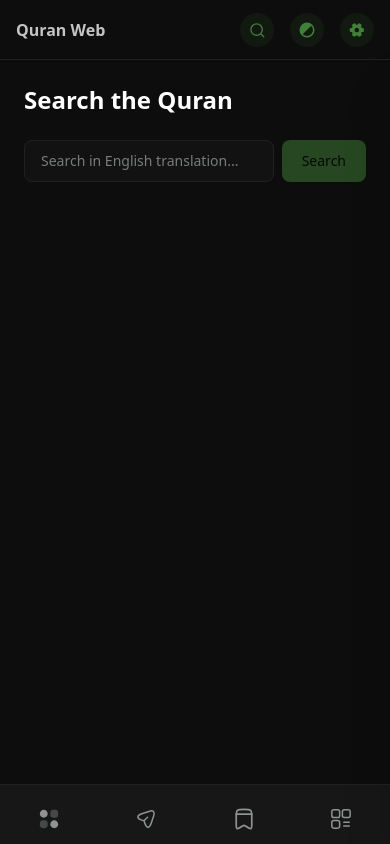
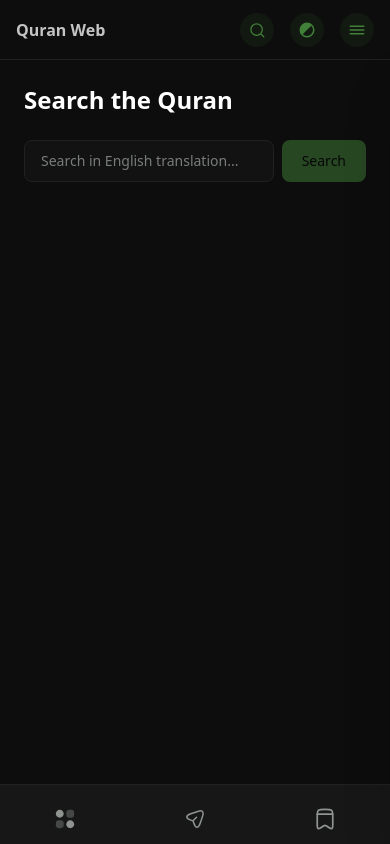
Before and after one commit to Hacnine/quranweb-frontend, a Next.js app: page /search in a window 390 px wide. Built offline with nearby package versions, Linux system fonts and the light colour scheme; a web font is replaced by a local one.

Commit message:
feat: move More button to header as hamburger icon on mobile

```diff
--- a/components/Header.tsx
+++ b/components/Header.tsx
@@ -58,8 +58,10 @@
           className="flex h-[34px] w-[34px] min-w-[34px] cursor-pointer items-center justify-center rounded-full bg-qm-green/10 text-qm-green transition-all active:scale-90"
           aria-label="Settings"
         >
-          <svg xmlns="http://www.w3.org/2000/svg" width="18" height="18" viewBox="0 0 19 18" fill="none">
-            <path d="M15.3953 6.91501C14.0378 6.91501 13.4828 5.95501 14.1578 4.77751C14.5478 4.09501 14.3153 3.22501 13.6328 2.83501L12.3353 2.09251C11.7428 1.74001 10.9778 1.95001 10.6253 2.54251L10.5428 2.68501C9.86781 3.86251 8.75781 3.86251 8.07531 2.68501L7.99281 2.54251C7.65531 1.95001 6.89031 1.74001 6.29781 2.09251L5.00031 2.83501C4.31781 3.22501 4.08531 4.10251 4.47531 4.78501C5.15781 5.95501 4.60281 6.91501 3.24531 6.91501C2.46531 6.91501 1.82031 7.55251 1.82031 8.34001V9.66001C1.82031 10.44 2.45781 11.085 3.24531 11.085C4.60281 11.085 5.15781 12.045 4.47531 13.2225C4.08531 13.905 4.31781 14.775 5.00031 15.165L6.29781 15.9075C6.89031 16.26 7.65531 16.05 8.00781 15.4575L8.09031 15.315C8.76531 14.1375 9.87531 14.1375 10.5578 15.315L10.6403 15.4575C10.9928 16.05 11.7578 16.26 12.3503 15.9075L13.6478 15.165C14.3303 14.775 14.5628 13.8975 14.1728 13.2225C13.4903 12.045 14.0453 11.085 15.4028 11.085C16.1828 11.085 16.8278 10.4475 16.8278 9.66001V8.34001C16.8203 7.56001 16.1828 6.91501 15.3953 6.91501ZM9.32031 11.4375C7.97781 11.4375 6.88281 10.3425 6.88281 9.00001C6.88281 7.65751 7.97781 6.56251 9.32031 6.56251C10.6628 6.56251 11.7578 7.65751 11.7578 9.00001C11.7578 10.3425 10.6628 11.4375 9.32031 11.4375Z" fill="currentColor"/>
+          <svg xmlns="http://www.w3.org/2000/svg" width="18" height="18" viewBox="0 0 18 18" fill="none">
+            <path d="M2.25 5.25H15.75" stroke="currentColor" strokeWidth="1.5" strokeLinecap="round"/>
+            <path d="M2.25 9H15.75" stroke="currentColor" strokeWidth="1.5" strokeLinecap="round"/>
+            <path d="M2.25 12.75H15.75" stroke="currentColor" strokeWidth="1.5" strokeLinecap="round"/>
           </svg>
         </button>
 
--- a/components/IconSidebar.tsx
+++ b/components/IconSidebar.tsx
@@ -46,7 +46,7 @@
 
   return (
     <aside className="fixed bottom-0 left-0 z-40 h-[60px] w-full bg-qm-sidebar border-t border-qm-border laptop:top-0 laptop:bottom-auto laptop:h-full laptop:w-[60px] laptop:border-r laptop:border-t-0 laptop:flex laptop:flex-col laptop:items-center">
-      <Link href="/surahs/1" className="hidden laptop:flex h-[60px] w-full items-center justify-center border-b border-qm-border" title="Quran Web">
+      <Link href="/surahs/1" className="hidden laptop:flex h-[60px] w-full items-center justify-center" title="Quran Web">
         <svg width="36" height="36" viewBox="0 0 36 36" fill="none" xmlns="http://www.w3.org/2000/svg">
           <path d="M6.99183 0H29.0082C32.8696 0 36 3.13043 36 6.99183V29.0082C36 32.8696 32.8696 36 29.0082 36H6.99183C3.13043 36 0 32.8696 0 29.0082V6.99183C0 3.13043 3.13043 0 6.99183 0Z" className="fill-qm-green"/>
           <path d="M26.0687 24.5654V28.2374C26.0688 28.3545 26.0389 28.4696 25.9818 28.5717C25.9247 28.6739 25.8424 28.7597 25.7427 28.821C25.6429 28.8822 25.5292 28.9168 25.4122 28.9215C25.2953 28.9263 25.1791 28.9009 25.0748 28.8479L18 25.2596" stroke="#E2E2E2" strokeWidth="0.782609"/>
@@ -66,7 +66,7 @@
             </svg>
           </NavBtn>
 
-        <NavBtn href="/surahs/1" title="Quran" active={isQuran}>
+        <NavBtn href="/surahs/1" title="Quran" >
           <svg xmlns="http://www.w3.org/2000/svg" width="26" height="26" viewBox="0 0 26 26" fill="none">
             <path opacity="0.4" d="M20.2264 2.16675H18.168C15.8064 2.16675 14.5605 3.41258 14.5605 5.77425V7.83258C14.5605 10.1942 15.8064 11.4401 18.168 11.4401H20.2264C22.588 11.4401 23.8339 10.1942 23.8339 7.83258V5.77425C23.8339 3.41258 22.588 2.16675 20.2264 2.16675Z" fill="currentColor"/>
             <path opacity="0.4" d="M7.84268 14.5491H5.78435C3.41185 14.5491 2.16602 15.7949 2.16602 18.1566V20.2149C2.16602 22.5874 3.41185 23.8332 5.77352 23.8332H7.83185C10.1935 23.8332 11.4394 22.5874 11.4394 20.2257V18.1674C11.4502 15.7949 10.2043 14.5491 7.84268 14.5491Z" fill="currentColor"/>
@@ -89,6 +89,7 @@
           </svg>
         </NavBtn>
 
+        <div className="hidden laptop:block">
         <NavBtn title="More" onClick={() => dispatch(toggleSidebar())}>
           <svg xmlns="http://www.w3.org/2000/svg" width="22" height="22" viewBox="0 0 22 22" fill="none">
             <path d="M20.1667 7.58075V3.87742C20.1667 2.41992 19.58 1.83325 18.1225 1.83325H14.4192C12.9617 1.83325 12.375 2.41992 12.375 3.87742V7.58075C12.375 9.03825 12.9617 9.62492 14.4192 9.62492H18.1225C19.58 9.62492 20.1667 9.03825 20.1667 7.58075Z" stroke="currentColor" strokeWidth="1.5" strokeLinecap="round" strokeLinejoin="round"/>
@@ -98,6 +99,7 @@
             <path d="M13.75 17.875H19.25" stroke="currentColor" strokeWidth="1.5" strokeLinecap="round"/>
           </svg>
         </NavBtn>
+        </div>
       </div>
     </aside>
   );
```
